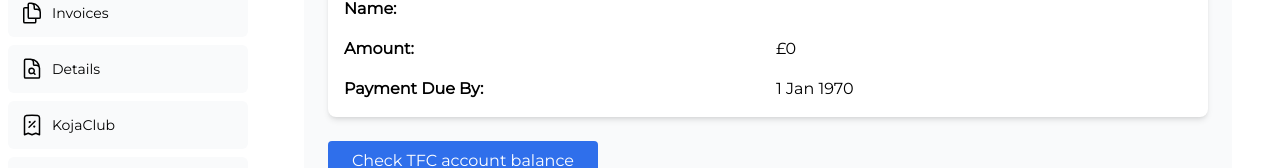
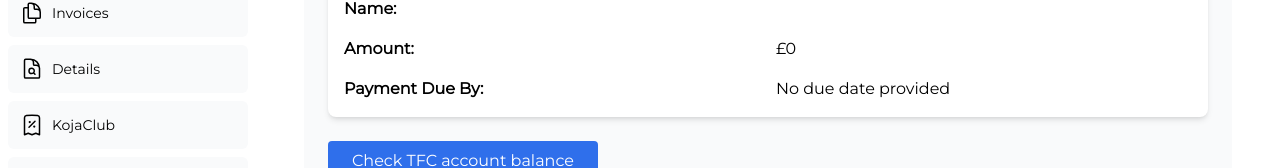
Before and after one commit to KojaApp/koja-web-mvp-v2, a Next.js app: page /dashboard/invoices/pay in a window 1280 px wide. Shown: the part 251-419 px from the top of the page. Built offline with nearby package versions, Linux system fonts and the light colour scheme.

Commit message:
fixed deployment errors on /pay page

```diff
--- a/app/dashboard/invoices/pay/page.tsx
+++ b/app/dashboard/invoices/pay/page.tsx
@@ -122,7 +122,7 @@ export default function PayInvoicePage() {
         <div className="grid grid-cols-2 gap-4">
           <div><p><strong>Name:</strong> </p></div> <div><p>{name}</p></div>
           <div><p><strong>Amount:</strong> </p></div> <div><p>£{amount}</p></div>
-          <div><p><strong>Payment Due By:</strong> </p></div> <div><p>{formatDateToLocal(date)}</p></div>
+          <div><p><strong>Payment Due By:</strong> </p></div> <div><p>{date ? formatDateToLocal(date) : 'No due date provided'}</p></div>
         </div>
       </section>
 
@@ -174,7 +174,7 @@ export default function PayInvoicePage() {
           <h2 className="text-xl font-medium mb-4">Payment Details</h2>
           <div className="grid grid-cols-2 gap-4">
             <div><p><strong>Payment Reference:</strong></p></div> <div><p>{paymentDetails.paymentReference}</p></div>
-            <div><p><strong>Estimated Payment Date:</strong></p></div> <div><p>{formatDateToLocal(paymentDetails.estimatedPaymentDate)}</p></div>
+            <div><p><strong>Estimated Payment Date:</strong></p></div> <div><p> {paymentDetails.estimatedPaymentDate ? formatDateToLocal(paymentDetails.estimatedPaymentDate) : 'No due date provided'}</p></div>
           </div>
         </section>
       )}
--- a/app/ui/invoices/buttons.tsx
+++ b/app/ui/invoices/buttons.tsx
@@ -79,7 +79,7 @@ export function DeleteInvoice({ id }: { id: string }) {
   );
 }
 
-export function AddFunds({ amount, invoiceId }: { amount: number, invoiceId: string }) {
+export function AddFunds({ amount, invoiceId }: { amount: number, invoiceId: string | null }) {
   console.log("AddFunds Props:", { amount, invoiceId });
 
   return (
```
